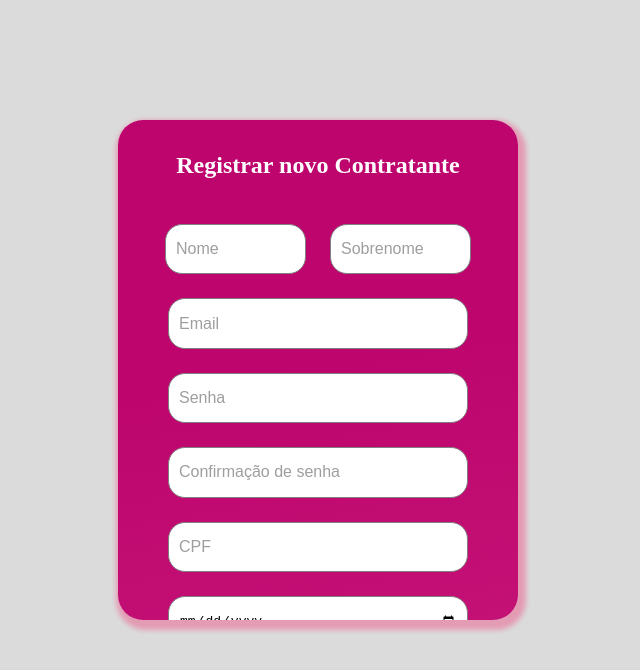
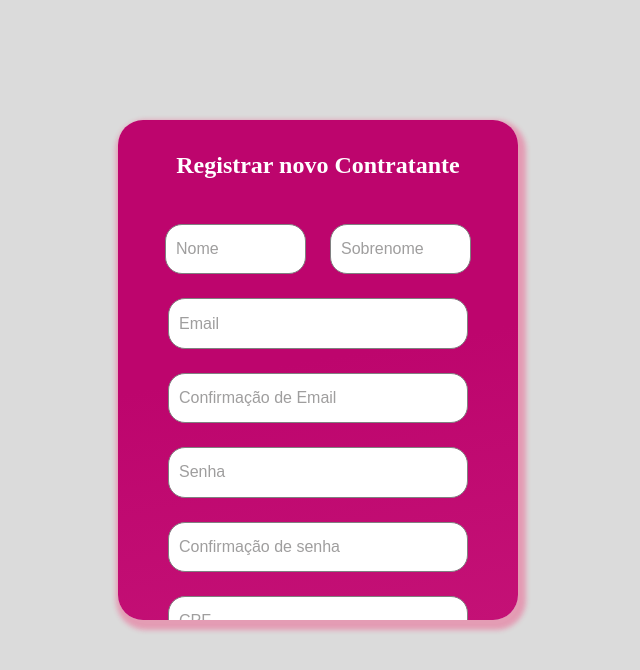
Before and after one commit to Luccacpl/Faxilita, a React (Create React App) app: page /Cadastro/1 in a window 1280 px wide. Shown: the top 670 px of the page, without its empty margins (322-962 px from the left). Built offline with nearby package versions, Linux system fonts and the light colour scheme.

Commit message:
Colocando Input File no forumlario de cadastro.

```diff
--- a/src/pages/CadastroContratante.tsx
+++ b/src/pages/CadastroContratante.tsx
@@ -62,6 +62,10 @@ function CadastroContratante(){
                 </Grid>
 
                 <Grid item xs={12}>
+                    <input type="email" placeholder="Confirmação de Email" />
+                </Grid>
+
+                <Grid item xs={12}>
                     <input type="password" placeholder="Senha" />
                 </Grid>
 
@@ -73,9 +77,12 @@ function CadastroContratante(){
                     <input  placeholder="CPF" />
                 </Grid>
 
+                <Grid item xs={12}>
+                    <input type="date" placeholder="Data de nascimento" />
+                </Grid>
 
                 <Grid item xs={12}>
-                    <input type="date" placeholder="Data de nascimento" />
+                    <input type="file"></input>
                 </Grid>
 
                 <Grid item xs={12}>
--- a/src/styles/pages/EsqueceuSenha.css
+++ b/src/styles/pages/EsqueceuSenha.css
@@ -15,8 +15,6 @@
 	border-radius: 25px;
 
 	margin: 15vh auto;
-
-	overflow: hidden;
 }
 
 .wrapper h1 {
```
